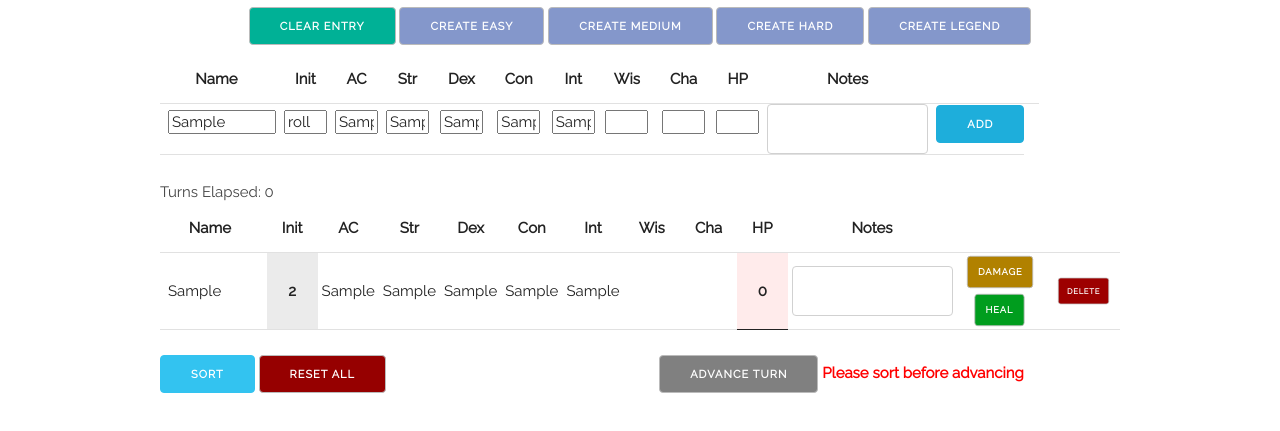
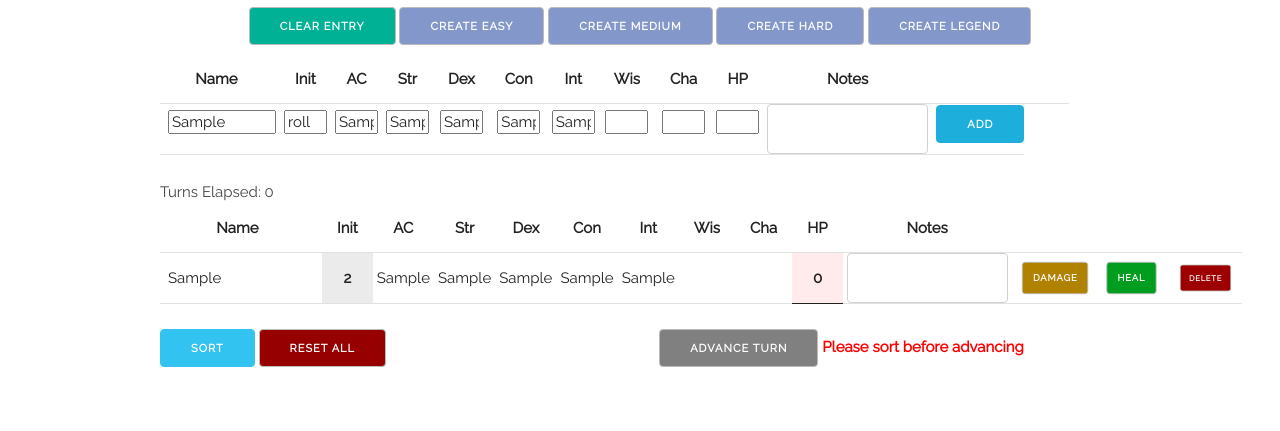
Before and after one commit to tawong/DnD-Instant-Initiative, a plain HTML site: page index.html in a window 1280 px wide. Both pictures are taken after typing "Sample", "Sample", "Sample", "Sample", "Sample", "Sample" into the empty fields and a click on the button "ADD". Shown: the part 157-588 px from the top of the page. Drawn offline with nearby package versions, Linux system fonts and the light colour scheme.

Commit message:
Updates for Posting

```diff
--- a/css/main.css
+++ b/css/main.css
@@ -210,3 +210,7 @@ code{
 pre{
     background: #F1F1F1;
 }
+
+tr div.name{
+    width: 150px;
+}
--- a/index.html
+++ b/index.html
@@ -52,6 +52,7 @@
                             <th>Cha</th>
                             <th>HP</th>
                             <th>Notes</th>
+                            <th></th>
                             <th></th>
                             <th></th>
                         </tr>
@@ -116,6 +117,7 @@
                             <th>Cha</th>
                             <th>HP</th>
                             <th>Notes</th>
+                            <th></th>
                             <th></th>
                             <th></th>
                         </tr>
--- a/js/initiative.js
+++ b/js/initiative.js
@@ -301,7 +301,7 @@ function createTableRow(cid, name, init, ac, str, dex, con, int, wis, cha, hp, n
     $("#next-turn").prop('disabled', true);
     $("#sort-msg").show();
 
-    $("#view-actors tbody").append("<tr data-actor='" + cid + "' data-init='" + init + "'id=actor-" + cid + " class='actor-live'><td>" + name + "</td><td class='init'><input value='" + init + "'></td><td>" + ac + "</td><td>" + str + "</td><td>" + dex + "</td><td>" + con + "</td><td>" + int + "</td><td>" + wis + "</td><td>" + cha + " </td><td class='hp'><input value='" + hp + "'></td><td><textarea class='note-holder'>" + notes + "</textarea></td><td class='button-holder'><button class='dmg-actor'>Damage</button><button class='heal-actor'>Heal</button></td><td><button class='delete-actor'>Delete</button></td></tr>");
+    $("#view-actors tbody").append("<tr data-actor='" + cid + "' data-init='" + init + "'id=actor-" + cid + " class='actor-live'><td><div class='name'>" + name + "</div></td><td class='init'><input value='" + init + "'></td><td>" + ac + "</td><td>" + str + "</td><td>" + dex + "</td><td>" + con + "</td><td>" + int + "</td><td>" + wis + "</td><td>" + cha + " </td><td class='hp'><input value='" + hp + "'></td><td><textarea class='note-holder'>" + notes + "</textarea></td><td class='button-holder'><button class='dmg-actor'>Damage</button></td><td class='button-holder'><button class='heal-actor'>Heal</button></td><td><button class='delete-actor'>Delete</button></td></tr>");
 
     global_id += 1;
 }
```
